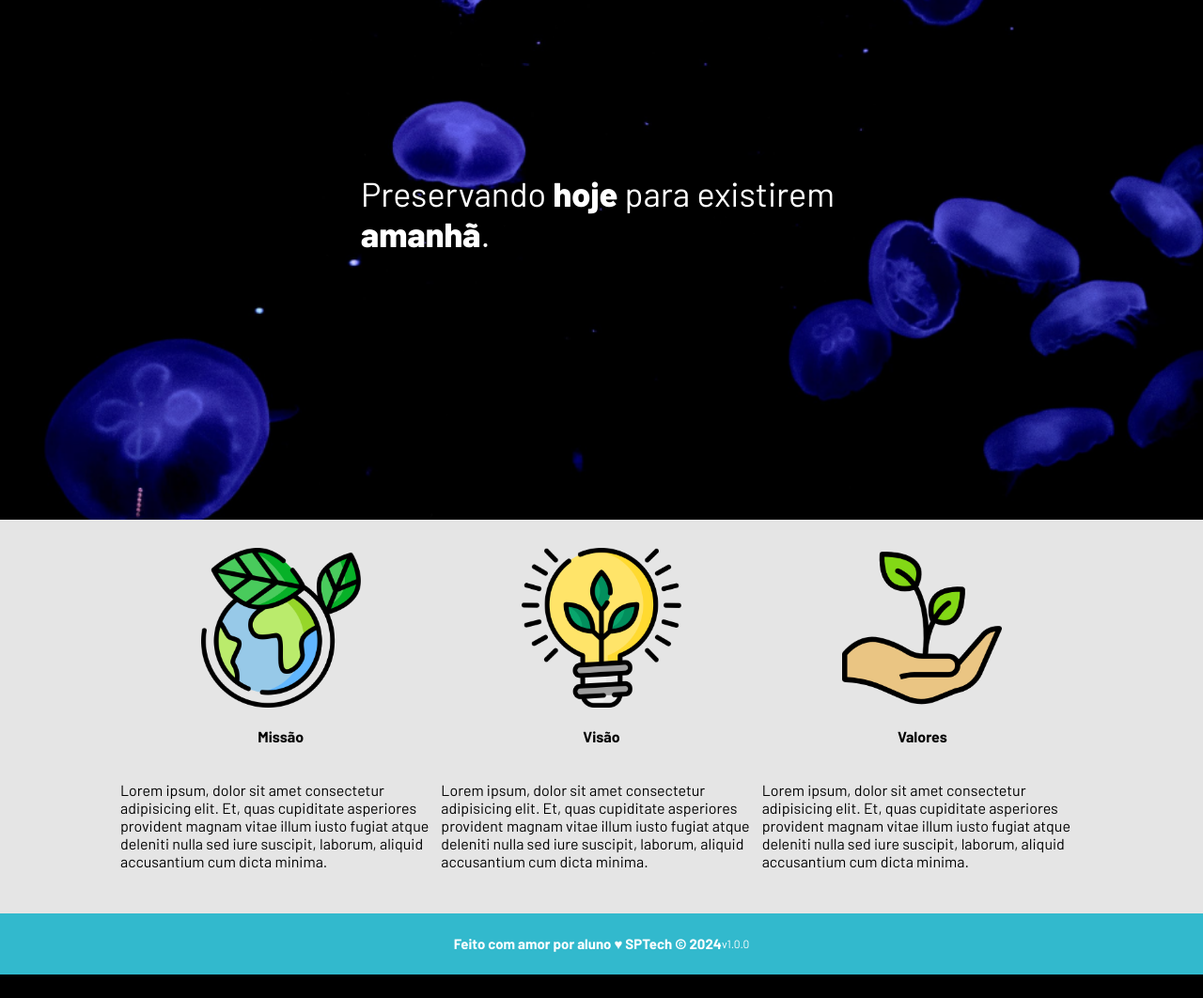
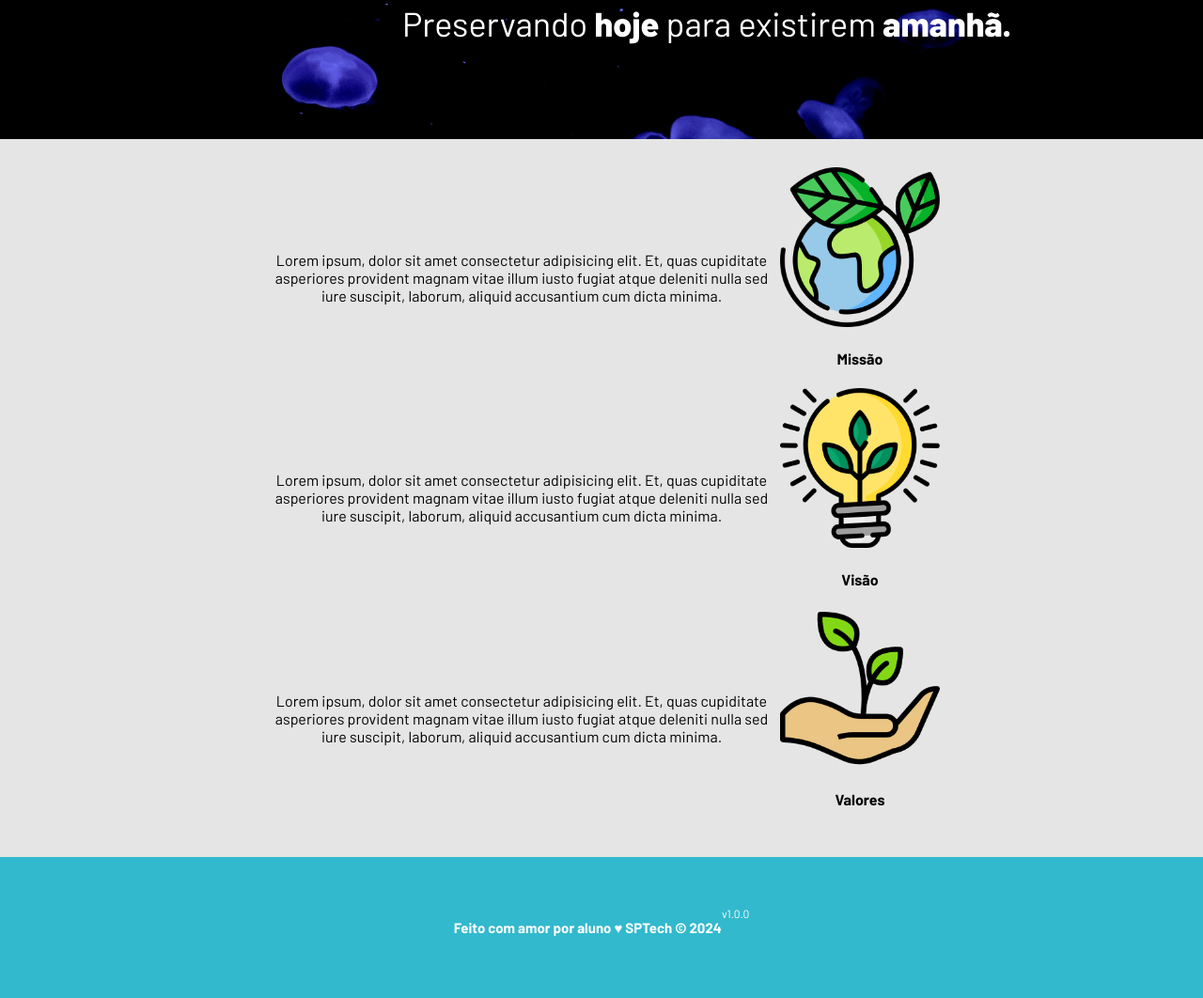
Before and after one commit to CaioVisconti/Aquatech, a plain HTML site: page public/index.html in a window 1280 px wide. Shown: the part 182-1244 px from the top of the page at 94% size. Before the commit the page ends 1219 px from the top, so only its background shows below. Drawn offline with Linux system fonts and the light colour scheme.

Commit message:
Atividade HTML & CSS da aula do dia 09/10/2024

```diff
--- a/public/index.html
+++ b/public/index.html
@@ -37,7 +37,7 @@
 
     <div class="banner">
       <div class="container">
-        <p>Preservando <span>hoje</span> para existirem <span>amanhã</span>.</p>
+        <p>Preservando <span>hoje</span> para existirem <span>amanhã.</span></p>
       </div>
     </div>
 
@@ -45,32 +45,38 @@
       <div class="container">
         <div class="boxes">
           <div class="box">
-            <img src="../public/assets/imgs/planet-earth_color.png">
-            <h4>Missão</h4>
-            <p>Lorem ipsum, dolor sit amet consectetur adipisicing elit. Et, quas cupiditate asperiores provident magnam
+            <p class="textoNormal">Lorem ipsum, dolor sit amet consectetur adipisicing elit. Et, quas cupiditate asperiores provident magnam
               vitae illum iusto fugiat atque deleniti nulla sed iure suscipit, laborum, aliquid accusantium cum dicta
               minima.</p>
+              <div class="imagemTitulo">
+                <img src="../public/assets/imgs/planet-earth_color.png">
+                <h4>Missão</h4>
+              </div>
           </div>
           <div class="box">
-            <img src="../public/assets/imgs/lightbulb_color.png">
-            <h4>Visão</h4>
-            <p>Lorem ipsum, dolor sit amet consectetur adipisicing elit. Et, quas cupiditate asperiores provident magnam
+            <p class="textoNormal">Lorem ipsum, dolor sit amet consectetur adipisicing elit. Et, quas cupiditate asperiores provident magnam
               vitae illum iusto fugiat atque deleniti nulla sed iure suscipit, laborum, aliquid accusantium cum dicta
               minima.</p>
+              <div class="imagemTitulo">
+                <img src="../public/assets/imgs/lightbulb_color.png">
+                <h4>Visão</h4>
+              </div>
           </div>
           <div class="box">
-            <img src="../public/assets/imgs/growth_color.png">
-            <h4>Valores</h4>
-            <p>Lorem ipsum, dolor sit amet consectetur adipisicing elit. Et, quas cupiditate asperiores provident magnam
+            <p class="textoNormal">Lorem ipsum, dolor sit amet consectetur adipisicing elit. Et, quas cupiditate asperiores provident magnam
               vitae illum iusto fugiat atque deleniti nulla sed iure suscipit, laborum, aliquid accusantium cum dicta
               minima.</p>
+              <div class="imagemTitulo">
+                <img src="../public/assets/imgs/growth_color.png">
+                <h4>Valores</h4>
+              </div>
           </div>
         </div>
       </div>
     </div>
 
     <div class="footer">
-      <div class="container">
+      <div class="container footer-container">
         <h4>Feito com amor por aluno &hearts; SPTech &copy; 2024</h4>
         <span class="version">v1.0.0</span>
       </div>
--- a/public/styles/style.css
+++ b/public/styles/style.css
@@ -10,9 +10,9 @@ body {
 
 :root {
     --tamanho-header: 80px; /* --nome = variável em CSS*/
-    --tamanho-banner: calc(100vh - var(--tamanho-header) - var(--tamanho-footer) - 2px); /*calc = calcular*/ /* vh = view height */
+    --tamanho-banner: calc(60vh - var(--tamanho-header) - var(--tamanho-footer) - 2px); /*calc = calcular*/ /* vh = view height */
     --tamanho-login: calc(100vh - var(--tamanho-header) - var(--tamanho-footer) - 2px);
-    --tamanho-footer: 65px;
+    --tamanho-footer: 150px;
 }
 
 /* HEADER*/
@@ -38,7 +38,7 @@ body {
 
 .header a { /*Quero que dentro da tag header, mexa em todas as tags a */
     text-decoration: none; /*Decoração do texto*/
-    color: #E3B062;
+    color: white;
 }
 
 .agora {
@@ -57,7 +57,7 @@ body {
 .titulo {
     color: #32b9cd;
     width: fit-content; /*Largura se adequa*/
-    font-weight: 800; /*Espessura*/
+    font-weight: 500; /*Espessura*/
 }
 
 /*BANNER*/
@@ -70,14 +70,16 @@ body {
 }
 
 .banner .container {
+    display: flex;
     justify-content: center;
     align-items: center;
+    margin: auto;
     height: 100%;
 }
 
 .banner .container p {
-    width: 50%;
-    margin: 0;
+    width: 90%;
+    margin-left: 300px;
     padding: 0;
     font-size: 36px;
 }
@@ -102,7 +104,7 @@ body {
 
 .box {
     display: flex;
-    flex-direction: column;
+    flex-direction: row;
     align-items: center;
 }
 
@@ -220,3 +222,25 @@ button {
     align-content: stretch;
 
 }
+
+.imagemTitulo {
+    text-align: center;
+    justify-content: center;
+    align-items: center;
+}
+
+.boxes {
+    display: flex;
+    align-items: center;
+    justify-content: center;
+    flex-direction: column;
+}
+
+.textoNormal {
+    width: 550px;
+    text-align: center;
+}
+
+.version {
+    margin-bottom: 30px;
+}
```
